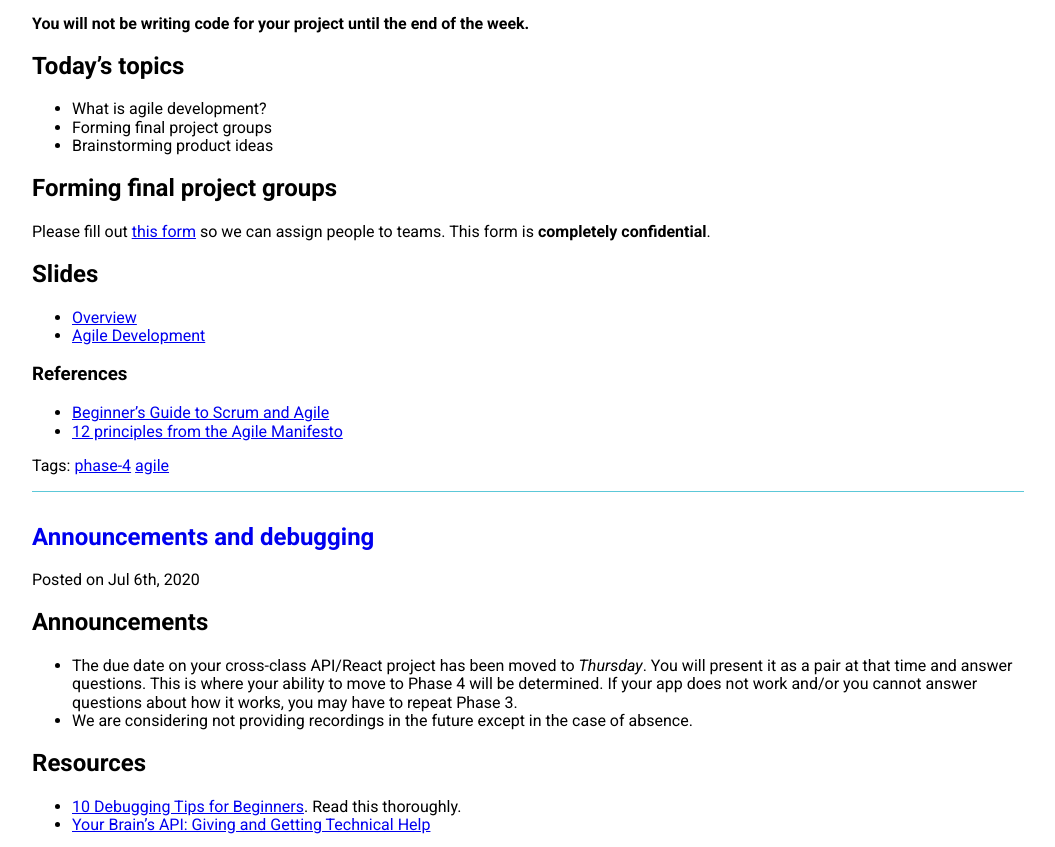
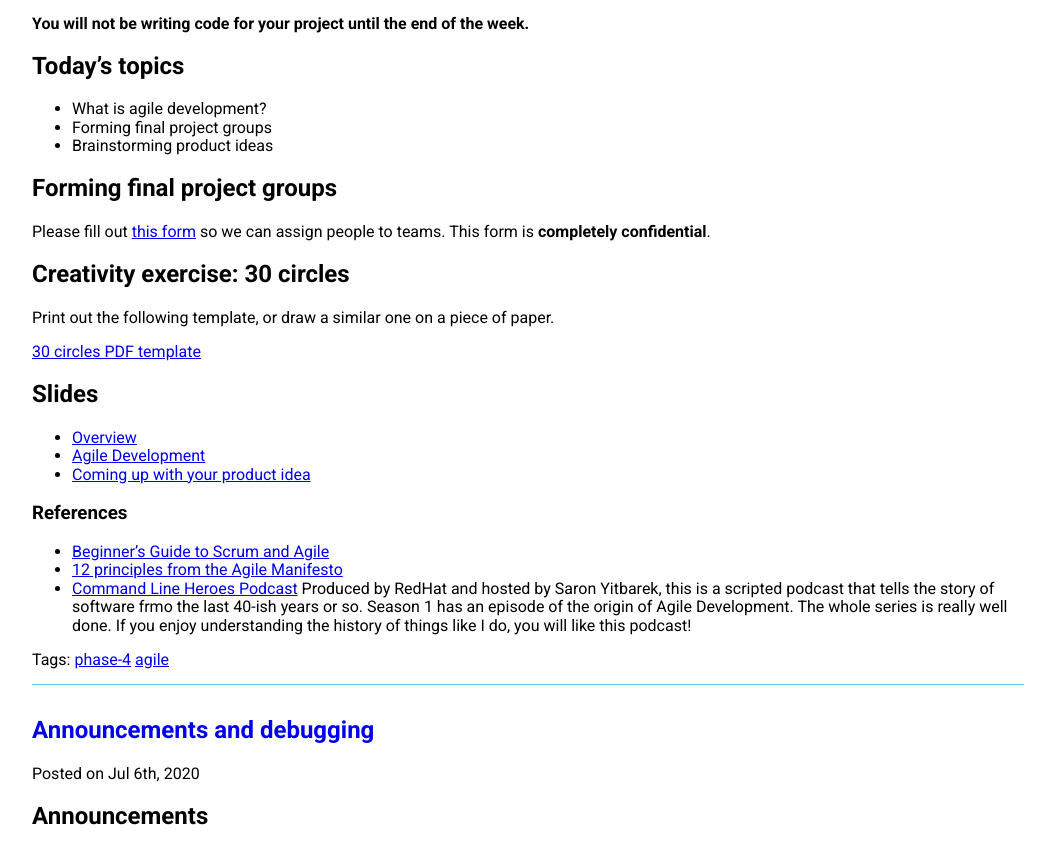
Before and after one commit to Momentum-Morehouse-2/Momentum-Morehouse-2.github.io, a Jekyll site: the page built from index.html, in a window 1280 px wide and 900 px high, scrolled down 376 px, cut to the strip 0-847 px from the top of the window. Shown: the whole strip, without its empty margins (112-1167 px from the left). Built offline with Jekyll 4.4.1, drawn with Linux system fonts in a browser that asks for light colours; nearby versions of some CDN libraries; the list of posts is cut into pages by our own code.

Commit message:
Update to first day of phase 4

```diff
--- a/_posts/2020-07-13-welcome-phase4.md
+++ b/_posts/2020-07-13-welcome-phase4.md
@@ -22,12 +22,21 @@ The experience of working on a team during this phase and the product you build
 
 Please fill out [this form](https://forms.gle/s1DfRynUwUVq2AwN9) so we can assign people to teams. This form is **completely confidential**.
 
+## Creativity exercise: 30 circles
+
+Print out the following template, or draw a similar one on a piece of paper.
+
+[30 circles PDF template](https://new-ideo-com.s3.amazonaws.com/assets/files/pdfs/30_circles_template.pdf)
+
+
 ## Slides
 
 - [Overview]({% link slide-decks/phase4-overview-slides.pdf %})
 - [Agile Development]({% link slide-decks/agile-slides.pdf  %})
+- [Coming up with your product idea]({% link slide-decks/ideas-slides.pdf %})
 
 ### References
 
 - [Beginner's Guide to Scrum and Agile](https://blog.trello.com/beginners-guide-scrum-and-agile-project-management)
 - [12 principles from the Agile Manifesto](https://www.agilealliance.org/agile101/12-principles-behind-the-agile-manifesto/)
+- [Command Line Heroes Podcast](https://www.redhat.com/en/command-line-heroes) Produced by RedHat and hosted by Saron Yitbarek, this is a scripted podcast that tells the story of software frmo the last 40-ish years or so. Season 1 has an episode of the origin of Agile Development. The whole series is really well done. If you enjoy understanding the history of things like I do, you will like this podcast!
```
